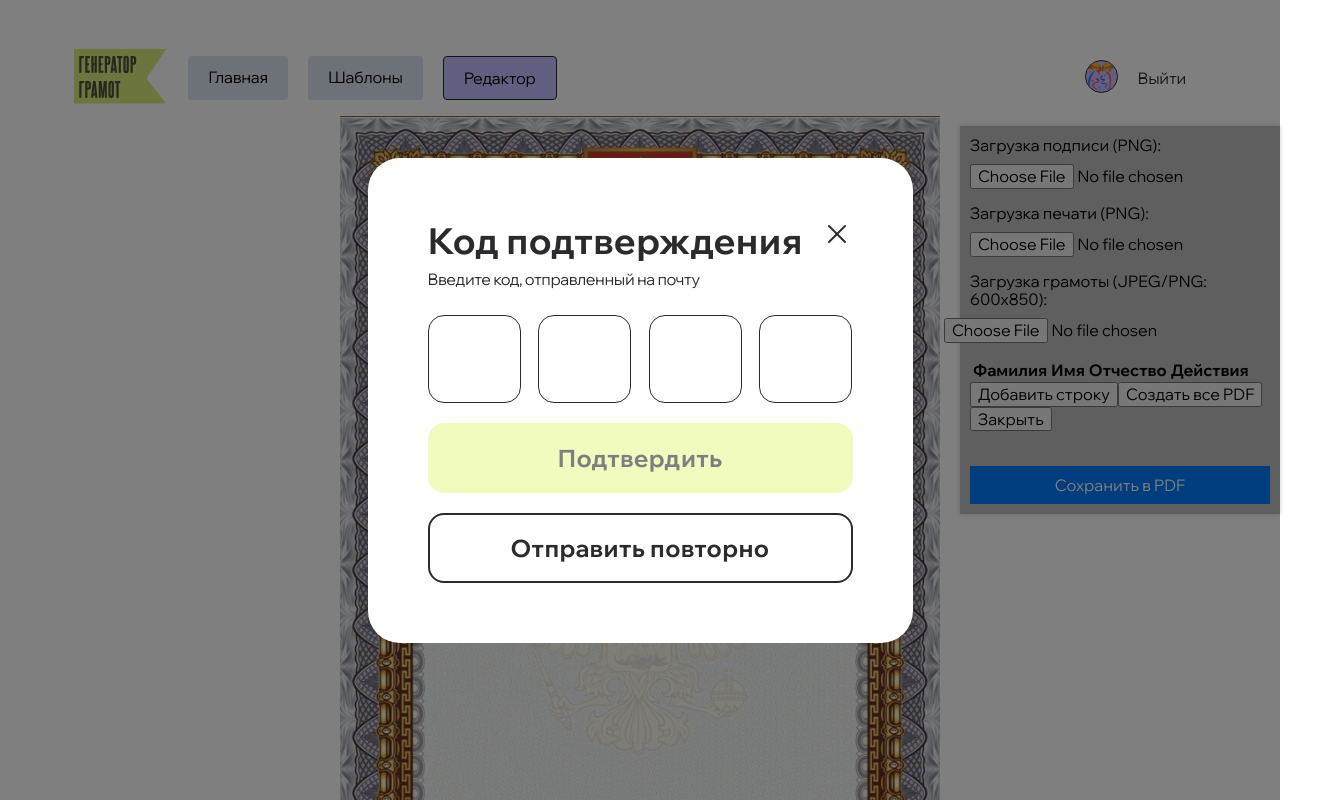
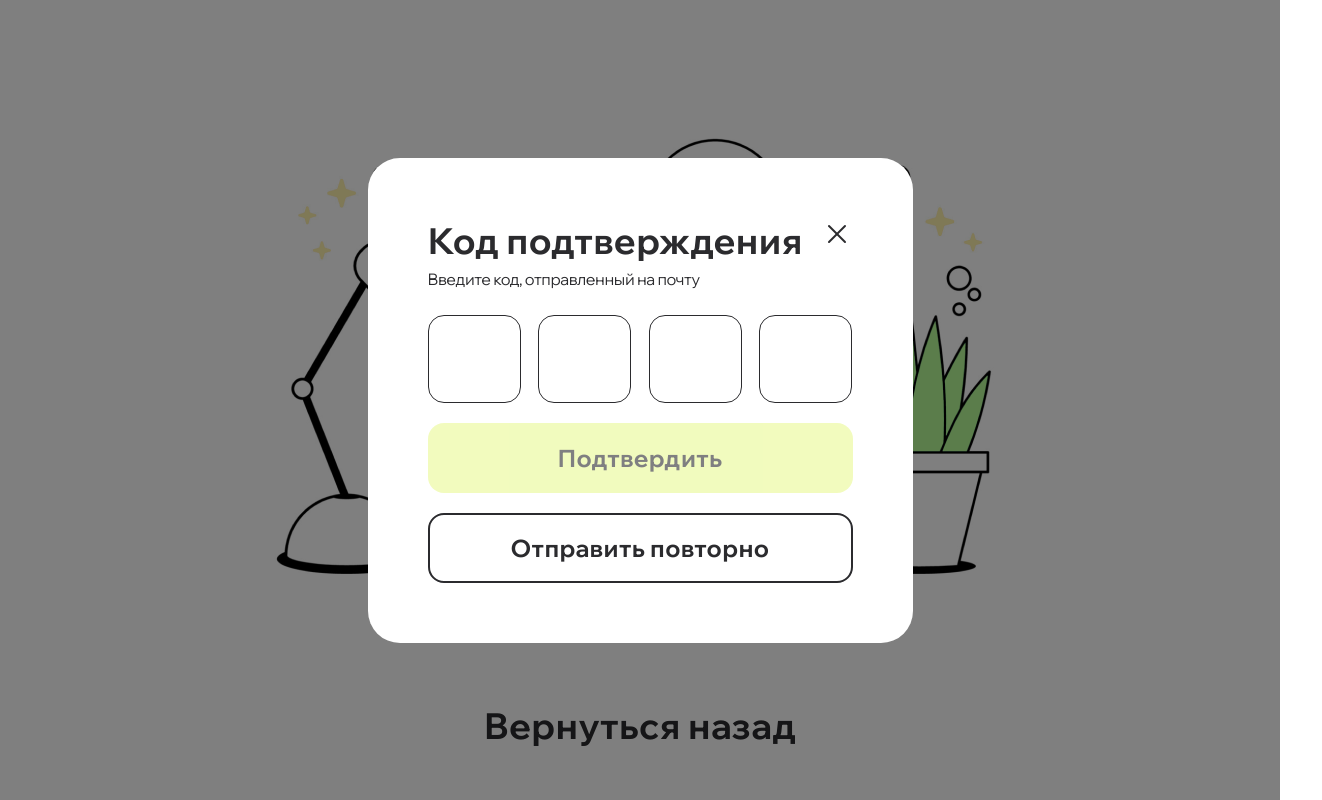
Before and after one commit to certificates-and-commendations/Frontend, a React (Create React App) app: page /#/frontend/editor in a window 1280 px wide. Shown: the top 800 px of the page, 1322 px wide, since content can reach past the window. Built offline with nearby package versions, Linux system fonts and the light colour scheme; a web font is replaced by a local one.

Commit message:
fix: поменял ВСЕ пути обратно

```diff
--- a/src/components/App/App.js
+++ b/src/components/App/App.js
@@ -98,10 +98,10 @@ function App() {
 						setIsloggedIn(true);
 						setCurrentUser(res);
 						if (
-							location.pathname === '/frontend/editor' ||
-							location.pathname === '/frontend' ||
-							location.pathname === '/frontend/main' ||
-							location.pathname === '/frontend/profile'
+							location.pathname === '/editor' ||
+							location.pathname === '/' ||
+							location.pathname === '/main' ||
+							location.pathname === '/profile'
 						) {
 							navigate(location);
 						}
@@ -157,7 +157,7 @@ function App() {
 
 					{/* Роут для Editor */}
 					<Route
-						path="/frontend/editor"
+						path="/editor"
 						element={
 							<ProtectedRouteElement
 								loggedIn={isloggedIn}
@@ -168,7 +168,7 @@ function App() {
 					/>
 
 					<Route
-						path="/frontend/profile"
+						path="/profile"
 						element={
 							<ProtectedRouteElement
 								loggedIn={isloggedIn}
@@ -179,7 +179,7 @@ function App() {
 					/>
 
 					<Route
-						path="/frontend/*"
+						path="*"
 						element={
 							<PageNotFound setIsPageNotFoundOpen={setIsPageNotFoundOpen} />
 						}
--- a/src/components/CenterSlider/CenterSlider.js
+++ b/src/components/CenterSlider/CenterSlider.js
@@ -27,7 +27,7 @@ export default function CenterSlider({ array, setDiploma, delay }) {
 			{array.map((item) => (
 				<div key={item}>
 					<Link
-						to="/frontend/editor"
+						to="/editor"
 						className="profile__template-link"
 						onClick={() => onClick(item)}
 					>
--- a/src/components/Header/Header.js
+++ b/src/components/Header/Header.js
@@ -23,7 +23,7 @@ export default function Header({
 	return (
 		<header className={`header ${isMainPage && 'header_section_main'}`}>
 			<div className="header__column">
-				<Link className="header__logo" to="/frontend">
+				<Link className="header__logo" to="/">
 					<Logo />
 				</Link>
 				{!isMainPage && <HeaderNav />}
@@ -31,7 +31,7 @@ export default function Header({
 
 			{isloggedIn ? (
 				<div className="header__profile">
-					<Link to="/frontend/profile">
+					<Link to="/profile">
 						<img src={avatar} alt="Аватар" className="header__avatar" />
 					</Link>
 					<button
--- a/src/components/HeaderNav/HeaderNav.js
+++ b/src/components/HeaderNav/HeaderNav.js
@@ -3,14 +3,14 @@ import { Link, useLocation } from 'react-router-dom';
 
 export default function HeaderNav() {
 	const location = useLocation();
-	const isEditorPage = location.pathname === '/frontend/editor';
-	const isMainPage = location.pathname === '/frontend';
+	const isEditorPage = location.pathname === '/editor';
+	const isMainPage = location.pathname === '/';
 
 	return (
 		<nav>
 			<ul className="header__nav">
 				<li>
-					<Link className="header__link" to="/frontend">
+					<Link className="header__link" to="/">
 						<p
 							className={`header__item ${
 								isMainPage ? 'header__item_active' : ''
@@ -21,12 +21,12 @@ export default function HeaderNav() {
 					</Link>
 				</li>
 				<li>
-					<Link className="header__link" to="/frontend">
+					<Link className="header__link" to="/">
 						<p className="header__item">Шаблоны</p>
 					</Link>
 				</li>
 				<li>
-					<Link className="header__link" to="/frontend/editor">
+					<Link className="header__link" to="/editor">
 						<p
 							className={`header__item ${
 								isEditorPage ? 'header__item_active' : ''
--- a/src/components/Login/Login.js
+++ b/src/components/Login/Login.js
@@ -33,7 +33,7 @@ function Login({
 						localStorage.setItem('jwt', data.token);
 						setIsLoggedIn(true);
 						setFormValue({ email: '', password: '' });
-						navigate('/frontend/editor', { replace: true });
+						navigate('/editor', { replace: true });
 						return data;
 					}
 				})
--- a/src/components/Main/Main.js
+++ b/src/components/Main/Main.js
@@ -7,8 +7,6 @@ import Promo from './Promo/Promo';
 
 export default function Main({ setIsLoginPopupOpen, setIsRegisterPopupOpen }) {
 	const location = useLocation();
-	const isMain =
-		location.pathname === '/certificates-and-commendations/frontend';
 
 	return (
 		<>
--- a/src/components/Main/Promo/Promo.jsx
+++ b/src/components/Main/Promo/Promo.jsx
@@ -18,7 +18,7 @@ export default function Promo() {
 				дипломов и сертификатов
 				<img src={sert} alt="Шаблон грамоты" className="promo__image" />
 			</h1>
-			<Link className="promo__link" to="/frontend/editor">
+			<Link className="promo__link" to="/editor">
 				<button
 					className={`promo__button ${
 						isEditorPage ? 'promo__button_active' : ''
--- a/src/components/ProtectedRoute/ProtectedRoute.js
+++ b/src/components/ProtectedRoute/ProtectedRoute.js
@@ -5,7 +5,7 @@ const ProtectedRouteElement = ({ element: Component, ...props }) => {
 	return props.loggedIn ? (
 		<Component {...props} />
 	) : (
-		<Navigate to="/frontend" replace />
+		<Navigate to="/" replace />
 	);
 };
 
--- a/src/components/RegisterConfirmation/RegisterConfirmation.js
+++ b/src/components/RegisterConfirmation/RegisterConfirmation.js
@@ -60,7 +60,7 @@ function RegisterConfirmation({
 								fourth: '',
 								code: '',
 							});
-							navigate('/frontend/editor', { replace: true });
+							navigate('/editor', { replace: true });
 							return data;
 						}
 						return console.log(`Ошибка, токена нет! + ${data}`);
```
